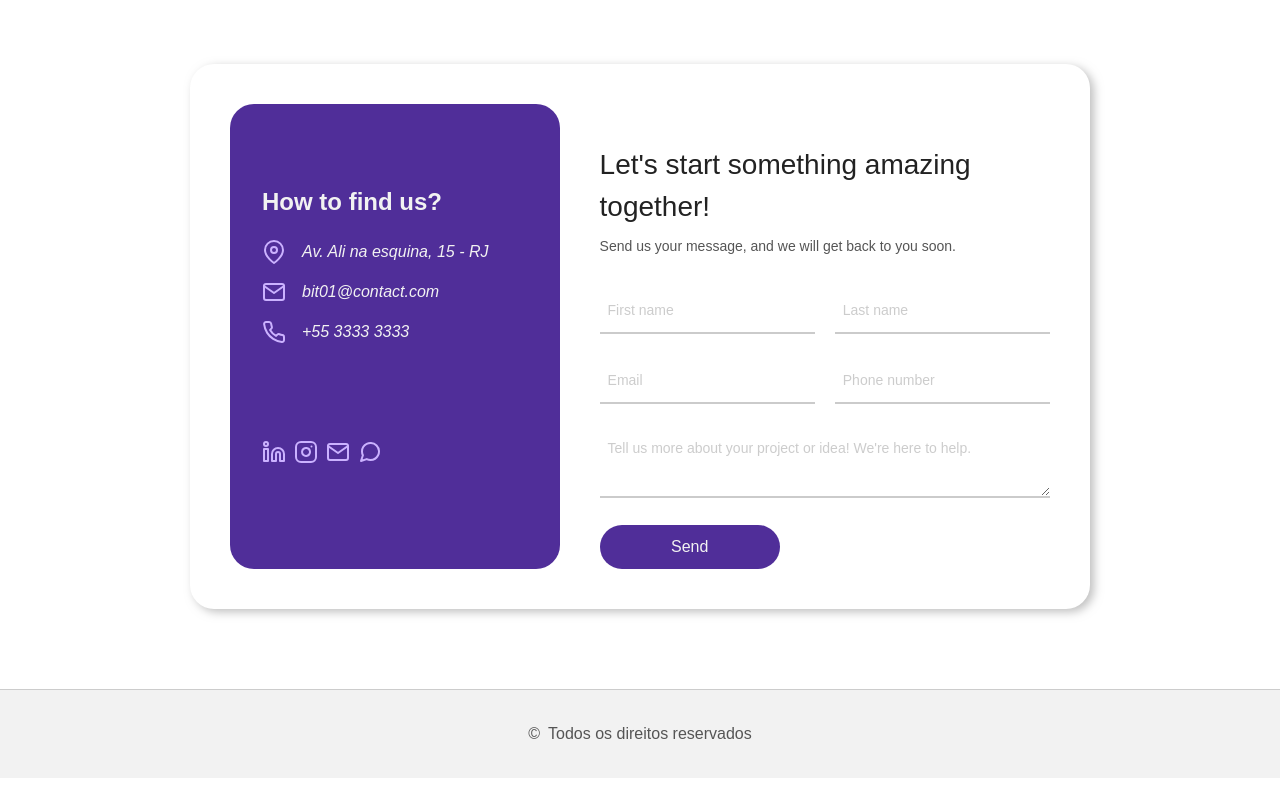
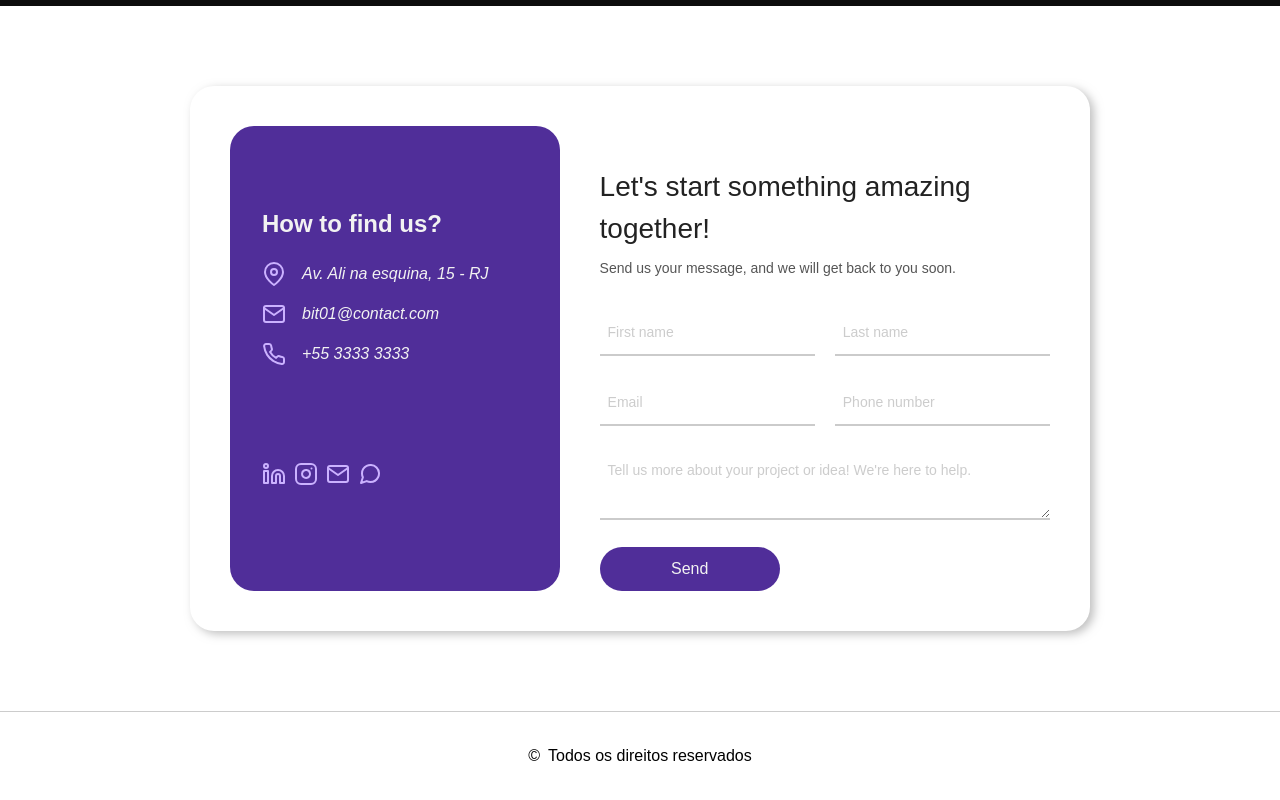
Before and after one commit to Fabrica-de-sistemas/01bit-site, a React (Vite) app: page / in a window 1280 px wide. Shown: the part 1926-2726 px from the top of the page. Before the commit the page ends 2704 px from the top, so only its background shows below. Built offline with nearby package versions, Linux system fonts and the light colour scheme; what tailwindcss-animated would draw is missing.

Commit message:
feature: organizando o tailwind config

```diff
--- a/src/Pages/About.jsx
+++ b/src/Pages/About.jsx
@@ -12,6 +12,7 @@ const About = () => {
   const { t } = useTranslation();
 
   useEffect(() => {
+    const revealCards = () => {
       const cards = document.querySelectorAll('#about .card');
 
       cards.forEach((card, index) => {
@@ -26,10 +27,18 @@ const About = () => {
           scale: 1,
           easing: 'ease',
           opacity: 0,
+          reset: true,
         };
 
         ScrollReveal().reveal(card, config);
       });
+    };
+
+     revealCards();
+
+    const interval = setInterval(revealCards, 5000);
+
+    return () => clearInterval(interval);
   }, []);
 
   return (
@@ -37,8 +46,8 @@ const About = () => {
       id="about"
       className="flex flex-col justify-end mt-20 px-10 max-w-[540px] mx-auto lg:max-w-[1040px] lg:flex-row lg:items-center lg:justify-center lg:gap-16"
     >
-
-      <div>
+      {/* Adicione as classes rise ou fall nos cards */}
+      <div className="card rise bg-gray-200 p-4 rounded-md mb-4">
         <h2 className="text-left font-bold text-[28px] text-black mb-5 select-none">
           {t('about.title')}
         </h2>
@@ -48,6 +57,8 @@ const About = () => {
         <p className="text-left font-normal text-[13px] leading-6 text-black mt-3 select-none">
           {t('about.paragraph2')}
         </p>
+      </div>
+      <div className="card fall bg-gray-200 p-4 rounded-md mb-4">
         <div className="flex items-center justify-start gap-2 mt-5">
           <LinkedinButtonLink
             size={30}
--- a/src/Pages/Footer.jsx
+++ b/src/Pages/Footer.jsx
@@ -6,8 +6,8 @@ import {
 
 const Footer = () => {
   return (
-    <footer className="mt-20 py-8 bg-grayColors-01 grid grid-cols-1 items-center justify-center gap-[10px]">
-      <div className="flex justify-center items-center gap-2 text-secondary-02 select-none">
+    <footer className="mt-20 py-8 grid grid-cols-1 items-center justify-center gap-[10px]">
+      <div className="flex justify-center items-center gap-2 select-none">
         ©
         <span className="font-normal text-base select-none">
           Todos os direitos reservados
--- a/src/Pages/Header.jsx
+++ b/src/Pages/Header.jsx
@@ -39,9 +39,9 @@ const Header = () => {
 
   return (
     <>
-      <header className="bg-otherColors-01 w-full fixed top-0 left-0 right-0 z-50">
+      <header className="w-full fixed top-0 left-0 right-0 z-50">
         <section className="relative">
-          <header className="mt-0 px-3 md:px-5 md:py-5 flex md:w-[720px] md840px:w-[790px] lg:w-[980px] xl:w-[1230px] md:mx-auto justify-between items-center bg-otherColors-01">
+          <header className="mt-0 px-3 md:px-5 md:py-5 flex md:w-[720px] md840px:w-[790px] lg:w-[980px] xl:w-[1230px] md:mx-auto justify-between items-center">
             <a href="#" className="md:hidden select-none ml-[12px]">
               <img src={LogoMobile} alt="Logo 01-bit" />
             </a>
@@ -62,7 +62,7 @@ const Header = () => {
 
             <nav
               aria-hidden={!isOpen}
-              className={`md:hidden flex flex-col items-center justify-center gap-6 absolute top-[100%] left-0 w-full transition-all duration-[800ms] bg-otherColors-01 z-[-1] pl-5 p-5 ${isOpen ? '-translate-y-0' : '-translate-y-[353px]'
+              className={`md:hidden flex flex-col items-center justify-center gap-6 absolute top-[100%] left-0 w-full transition-all duration-[800ms] z-[-1] pl-5 p-5 ${isOpen ? '-translate-y-0' : '-translate-y-[353px]'
                 }`}
             >
               <li onClick={handleCloseMenu}>
--- a/src/index.css
+++ b/src/index.css
@@ -2,92 +2,94 @@
 @tailwind components;
 @tailwind utilities;
 
-/* Estilo do Header no Light Mode */
-header {
-  background-color: #ffffff;
-  color: #000000;
-  transition: background-color 0.3s ease, color 0.3s ease;
+:root {
+  /* Light Mode Colors */
+  --color-primary: #1a202c; /* Cor principal para Light Mode */
+  --color-secondary: #2d3748; /* Cor secundária */
+  --color-background: #ffffff; /* Fundo claro */
+  --color-text: #000000; /* Texto escuro */
+  --color-nav-bg: white;
+  --color-footer-bg: #ffffff; /* Fundo do footer */
+  --color-footer-text: #000000; /* Texto do footer */
+  --color-header-bg: #ffffff; /* Fundo do Header */
+  --color-header-text: #000000; /* Texto do Header */
+  --color-border: #cccccc; /* Borda padrão */
 }
 
-html.dark header img {
-  filter: brightness(0) invert(1);
+:root.dark {
+  /* Dark Mode Colors */
+  --color-primary: #f7fafc; /* Cor principal para Dark Mode */
+  --color-secondary: #edf2f7; /* Cor secundária */
+  --color-background: #222; /* Fundo escuro */
+  --color-text: #ffffff; /* Texto claro */
+  --color-nav-bg: #222;
+  --color-footer-bg: #1a1a1a; /* Fundo do footer */
+  --color-footer-text: #f2f2f2; /* Texto do footer */
+  --color-header-bg: #222; /* Fundo do Header */
+  --color-header-text: white; /* Texto do Header */
+  --color-border: #444444; /* Borda no Dark Mode */
 }
 
-/* Estilo do Header no Dark Mode */
-html.dark header {
-  background-color: black;
-  color: #ffffff;
-}
-
-/* Tema escuro */
-html.dark .burger-menu {
-  background-color: black;
-  /* Fundo escuro */
-  color: #ffffff;
-  /* Texto claro */
-  border: 1px solid #444444;
-  /* Borda opcional */
-}
-
-/* Tema claro */
-.burger-menu {
-  background-color: white;
-  /* Fundo claro */
-  color: #000000;
-  /* Texto escuro */
-  border: 1px solid #444444;
-  /* Borda opcional */
-}
-
-html.dark nav {
-  background-color: black;
-  color: white;
-}
-
-/* Transição suave para alternância */
-.burger-menu {
-  transition: background-color 0.3s ease, color 0.3s ease;
-}
-
-
-/* Estilo padrão (Light Mode) */
 body {
-  background-color: #ffffff;
-  color: #000000;
+  background-color: var(--color-background);
+  color: var(--color-text);
   margin: 0;
   font-family: Arial, sans-serif;
   transition: background-color 0.3s ease, color 0.3s ease;
 }
 
-/* Estilo para Dark Mode */
-html.dark body {
-  background-color: #000000;
-  color: white
+header {
+  background-color: var(--color-header-bg);
+  color: var(--color-header-text);
+  transition: background-color 0.3s ease, color 0.3s ease;
 }
 
-/* Estilo para o footer no tema escuro */
-html.dark footer {
-  background-color: #1a1a1a;
-  /* Fundo escuro */
-  color: #f2f2f2;
-  /* Texto claro */
-  border-top: 1px solid #333333;
-  /* Borda superior opcional */
+/* Ajusta o Logo no Light e Dark Mode */
+header img {
+  filter: brightness(0) invert(0); /* Padrão para Light Mode */
+  transition: filter 0.3s ease;
 }
 
-/* Estilo para o footer no tema claro */
-footer {
-  background-color: #ffffff;
-  /* Fundo claro */
-  color: #000000;
-  /* Texto escuro */
-  border-top: 1px solid #cccccc;
-  /* Borda superior opcional */
+html.dark header img {
+  filter: brightness(0) invert(1); /* Inverte o logo no Dark Mode */
 }
 
-/* Transição suave para alternância */
+header nav {
+  background-color: var(--color-nav-bg);
+}
+
+header nav a {
+  color: var(--color-header-text);
+  text-decoration: none;
+  transition: color 0.3s ease;
+}
+
+header nav a:hover {
+  color: var(--color-secondary); /* Efeito hover no Light e Dark Mode */
+}
+
+.burger-menu {
+  background-color: var(--color-header-bg);
+  color: var(--color-header-text);
+  border: 1px solid var(--color-border);
+  transition: background-color 0.3s ease, color 0.3s ease;
+}
+
 footer {
+  background-color: var(--color-footer-bg);
+  color: var(--color-footer-text);
+  border-top: 1px solid var(--color-border);
   transition: background-color 0.3s ease, color 0.3s ease;
+}
+
+/* Transição suave para os links */
+nav ul li a {
+  color: var(--color-header-text);
+  transition: color 0.3s ease;
+}
+
+nav ul li a:hover {
+  color: var(--color-secondary);
 }
 
 @layer base {
--- a/tailwind.config.js
+++ b/tailwind.config.js
@@ -8,11 +8,15 @@ export default {
         '01': '#7845E5',
         '02': '#CBB2FF',
         '03': '#502E99',
+        primary: "var(--color-primary)",
+        background: "var(--color-background)",
+        text: "var(--color-text)",
       },
       secondary: {
         '01': '#222222',
         '02': '#555555',
         '03': '#0D0D0D',
+        secondary: "var(--color-secondary)",
       },
       grayColors: {
         '01': '#F2F2F2',
@@ -20,15 +24,6 @@ export default {
       otherColors: {
         '01': '#FFFFFF',
         '02': '#E54545',
-      },
-      // Cores específicas para os modos claro e escuro
-      dark: {
-        background: '#000000',  // Fundo preto para o modo escuro
-        text: '#FFFFFF',  // Texto branco para o modo escuro
-      },
-      light: {
-        background: '#FFFFFF',  // Fundo branco para o modo claro
-        text: '#000000',  // Texto preto para o modo claro
       },
     },
     extend: {
```
Lines whose indentation alone changed are shown as unchanged.
